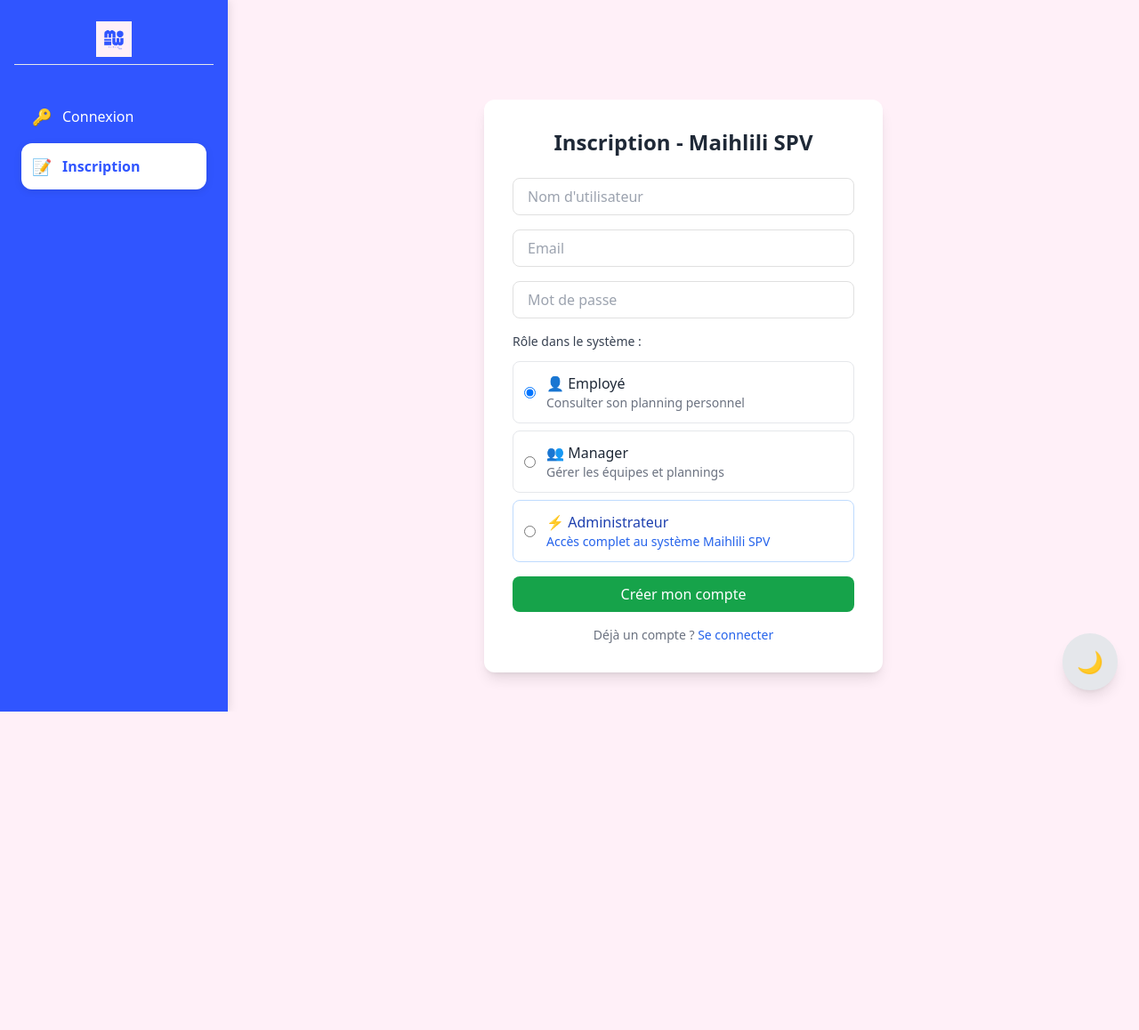
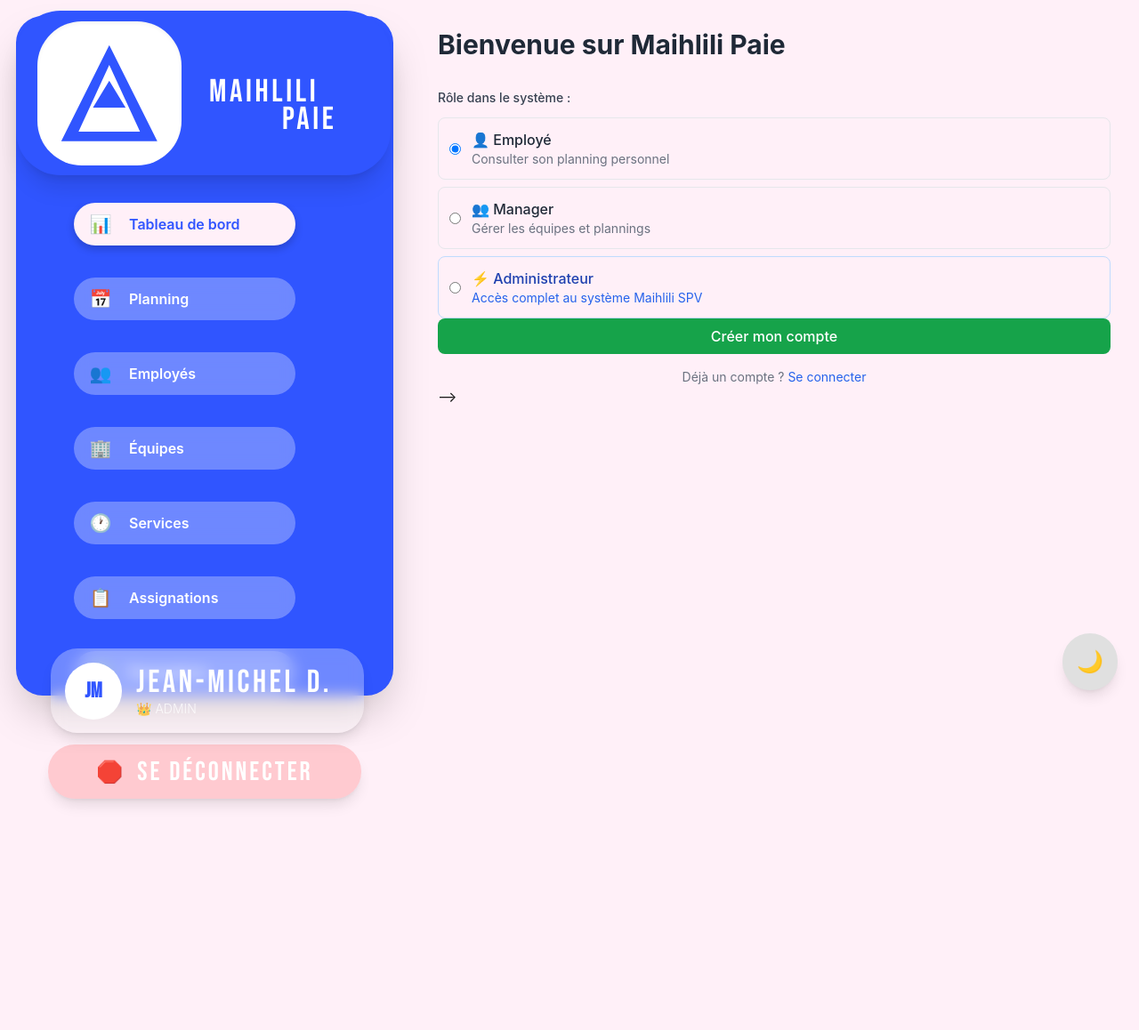
Before and after one commit to filet0fish09/Maihlili.Paie, a Flask app: page /register in a window 1280 px wide. Shown: the whole page at 89% size. Before the commit the page ends 800 px from the top, so only its background shows below. Run offline with Flask 3, Linux system fonts and the light colour scheme; some libraries are stand-ins or nearby versions.

Commit message:
Revise base.html for enhanced styling and theme toggle
Updated the base HTML template to include new styles, theme management, and improved layout for the Maihlili application.

```diff
--- a/templates/base.html
+++ b/templates/base.html
@@ -2,26 +2,26 @@
 <html lang="fr">
 <head>
   <meta charset="UTF-8">
-  <title>Maihlili Paie</title>
+  <title>Maihlili Paie - Base de l'Application</title>
   <meta name="viewport" content="width=device-width, initial-scale=1.0">
   <script src="https://cdn.tailwindcss.com"></script>
+  <!-- Importation de la police Bebas Neue (obligatoire pour le rendu exact) -->
+  <link href="https://fonts.googleapis.com/css2?family=Bebas+Neue&display=swap" rel="stylesheet">
+
   <script>
+    // Configuration Tailwind pour utiliser les couleurs Maihlili
     tailwind.config = {
       theme: {
         extend: {
           colors: {
+            // NOTE: Ces couleurs sont maintenant principalement gérées par les variables CSS pour le thème
             'maihlili': {
-              500: '#3055ff', // Le Bleu Vif d'accentuation
+              500: '#3055ff', // Bleu Vif Principal
               600: '#2A4CE5',
               700: '#2343CC',
               300: '#8C8FFF',
             },
-            // Couleurs spécifiques FIGMA
-            'fond-clair': '#FFF0F8', // Body clair (Rose)
-            'sidebar-clair': '#3055FF', // Sidebar claire (Bleu Vif)
-            'fond-sombre': '#1B1B1B', // Body sombre (Gris très foncé)
-            'sidebar-sombre': '#282828', // Sidebar sombre (Gris foncé)
-            'carte-sombre': '#363636', // Carte/Panneau sombre
+            'maihlili-rose': '#FFF0F8', // Rose clair pour l'actif/fond clair
           }
         }
       }
@@ -32,40 +32,42 @@
     /* DÉFINITION DES COULEURS VIA LES VARIABLES CSS (COPIE CONFORME FIGMA)                              */
     /* -------------------------------------------------------------------------------------------------- */
     :root {
-      /* Couleurs Claires (PAGE 2) */
+      /* Couleurs Claires */
       --color-bg-light: #FFF0F8;
       --color-sidebar-bg-light: #3055FF;
       --color-card-bg-light: #FFFFFF;
       --color-text-light: #181818;
-      --color-text-subtle-light: #6B7280;
       --color-border-light: #E0E0E0;
 
       /* Sidebar Claires */
       --color-sidebar-text-light: #FFFFFF;
-      --color-sidebar-link-hover-light: #456BFF; /* Bleu plus clair */
-      --color-sidebar-link-active-bg-light: #FFFFFF; /* Fond Blanc pour l'actif */
-      --color-sidebar-link-active-text-light: #3055FF; /* Texte Bleu Vif pour l'actif */
+      --color-liquid-glass-bg-light: rgba(255, 255, 255, 0.3);
+      --color-liquid-glass-active-bg-light: #FFF0F8; /* Rose Maihlili pour actif */
+      --color-liquid-glass-active-text-light: #3055FF; /* Bleu Maihlili pour texte actif */
+      --color-deconnexion-bg-light: rgba(255, 50, 50, 0.2);
+      --color-deconnexion-text-light: #FFFFFF;
     }
 
     [data-theme="dark"] {
-      /* Couleurs Sombres (PAGE 4) */
+      /* Couleurs Sombres */
       --color-bg-dark: #1B1B1B;
       --color-sidebar-bg-dark: #282828;
       --color-card-bg-dark: #363636;
       --color-text-dark: #F5F5F5;
-      --color-text-subtle-dark: #A0A0A0;
       --color-border-dark: #454545;
-      --color-input-bg-dark: #454545;
 
       /* Sidebar Sombres */
       --color-sidebar-text-dark: #F5F5F5;
-      --color-sidebar-link-hover-dark: #363636; /* Gris de carte pour le hover/actif */
-      --color-sidebar-link-active-bg-dark: #363636;
-      --color-sidebar-link-active-text-dark: #F5F5F5;
+      --color-liquid-glass-bg-dark: rgba(255, 255, 255, 0.1);
+      --color-liquid-glass-active-bg-dark: #363636;
+      --color-liquid-glass-active-text-dark: #F5F5F5;
+      --color-deconnexion-bg-dark: rgba(255, 50, 50, 0.3);
+      --color-deconnexion-text-dark: #F5F5F5;
     }
 
-    /* Styles de base pour le body */
+    /* Styles de base pour le body et les cartes */
     body {
+      font-family: 'Inter', sans-serif;
       background-color: var(--color-bg-light);
       color: var(--color-text-light);
       transition: background-color 0.3s, color 0.3s;
@@ -74,22 +76,10 @@
       background-color: var(--color-bg-dark);
       color: var(--color-text-dark);
     }
-
-    /* 1. Sidebar Background & Default Text Color */
-    aside {
-        background-color: var(--color-sidebar-bg-light);
-        color: var(--color-sidebar-text-light);
-        box-shadow: 2px 0 10px rgba(0, 0, 0, 0.1);
-        transition: background-color 0.3s, color 0.3s;
+    .bebas-neue {
+      font-family: 'Bebas Neue', sans-serif;
+      line-height: 1;
     }
-
-    [data-theme="dark"] aside {
-        background-color: var(--color-sidebar-bg-dark);
-        color: var(--color-sidebar-text-dark);
-        box-shadow: 2px 0 10px rgba(0, 0, 0, 0.4);
-    }
-
-    /* 2. Cartes/Panneaux (Cards) */
     .card {
         background-color: var(--color-card-bg-light) !important;
         border: 1px solid var(--color-border-light) !important;
@@ -103,170 +93,211 @@
         box-shadow: 0 4px 12px rgba(0, 0, 0, 0.4) !important;
     }
 
-    /* 3. Navigation Links DANS LA SIDEBAR (AJUSTEMENT CRUCIAL) */
-    aside .nav-link {
-        padding: 0.75rem;
-        border-radius: 0.75rem;
-        transition: all 0.2s;
-        font-weight: 500;
-        gap: 0.75rem;
+    /* Styles spécifiques à la Sidebar */
+    aside {
+        width: 460px; /* Largeur fixe pour le design Figma */
+        background-color: transparent;
+        transition: all 0.3s;
     }
-
-    /* LIENS CLAIRS (TEXTE BLANC PAR DEFAUT) */
-    aside .nav-link:not(.active) {
-        color: var(--color-sidebar-text-light) !important;
+    #sidebar-background {
+        background-color: var(--color-sidebar-bg-light);
+        transition: background-color 0.3s;
     }
-    aside .nav-link:not(.active):hover {
-        background-color: var(--color-sidebar-link-hover-light) !important;
+    [data-theme="dark"] #sidebar-background {
+        background-color: var(--color-sidebar-bg-dark);
     }
-
-    /* CLAIR: ACTIF */
-    aside .nav-link.active {
-        background-color: var(--color-sidebar-link-active-bg-light) !important; /* Blanc */
-        color: var(--color-sidebar-link-active-text-light) !important; /* Bleu Vif */
-        font-weight: 600;
-        box-shadow: 0 2px 8px rgba(0, 0, 0, 0.1);
+    .liquid-glass {
+        backdrop-filter: blur(8px);
+        -webkit-backdrop-filter: blur(8px);
+        background-color: var(--color-liquid-glass-bg-light);
+        color: var(--color-sidebar-text-light);
+        transition: all 0.3s;
     }
-
-    /* LIENS SOMBRE (TEXTE BLANC PAR DEFAUT) */
-    [data-theme="dark"] aside .nav-link:not(.active) {
-        color: var(--color-sidebar-text-dark) !important;
+    .liquid-glass:hover:not(.active) {
+        background-color: rgba(255, 255, 255, 0.45);
     }
-    [data-theme="dark"] aside .nav-link:not(.active):hover {
-        background-color: rgba(255, 255, 255, 0.1) !important; /* Léger hover semi-transparent */
+    [data-theme="dark"] .liquid-glass {
+        background-color: var(--color-liquid-glass-bg-dark);
+        color: var(--color-sidebar-text-dark);
     }
-
-    /* SOMBRE: ACTIF */
-    [data-theme="dark"] aside .nav-link.active {
-        background-color: var(--color-sidebar-link-active-bg-dark) !important; /* Gris carte */
-        color: var(--color-sidebar-link-active-text-dark) !important; /* Blanc */
-        font-weight: 600;
+    [data-theme="dark"] .liquid-glass:hover:not(.active) {
+        background-color: rgba(255, 255, 255, 0.15);
+    }
+    .liquid-glass.active {
+        background-color: var(--color-liquid-glass-active-bg-light) !important;
+        color: var(--color-liquid-glass-active-text-light) !important;
+        font-weight: 700;
+        box-shadow: 0 4px 10px rgba(0, 0, 0, 0.2);
+    }
+    [data-theme="dark"] .liquid-glass.active {
+        background-color: var(--color-liquid-glass-active-bg-dark) !important;
+        color: var(--color-liquid-glass-active-text-dark) !important;
         box-shadow: none;
     }
-
-    /* 4. Gestion des couleurs de texte et bordures pour le mode sombre */
-    [data-theme="dark"] .text-gray-800 { color: var(--color-text-dark) !important; }
-    [data-theme="dark"] .text-gray-500 { color: var(--color-text-subtle-dark) !important; }
-    [data-theme="dark"] .border-gray-200,
-    [data-theme="dark"] .border-t { border-color: var(--color-border-dark) !important; }
-
-    /* Assure la visibilité du texte dans la carte du profil */
-    [data-theme="dark"] .user-profile .text-gray-800 { color: var(--color-text-dark) !important; }
-    [data-theme="dark"] .user-profile .text-gray-500 { color: var(--color-text-subtle-dark) !important; }
-
-    /* Input styles (pour login.html et autres formulaires) */
-    input, select, textarea {
-      background-color: var(--color-card-bg-light);
-      border-color: var(--color-border-light);
-      color: var(--color-text-light);
-      transition: background-color 0.3s, border-color 0.3s, color 0.3s;
+    #logout-link {
+        background-color: var(--color-deconnexion-bg-light);
+        color: var(--color-deconnexion-text-light);
     }
-    [data-theme="dark"] input,
-    [data-theme="dark"] select,
-    [data-theme="dark"] textarea {
-      background-color: var(--color-input-bg-dark) !important;
-      border-color: var(--color-border-dark) !important;
-      color: var(--color-text-dark) !important;
+    #logout-link:hover {
+        background-color: rgba(255, 50, 50, 0.35);
+    }
+    [data-theme="dark"] #logout-link {
+        background-color: var(--color-deconnexion-bg-dark);
+        color: var(--color-deconnexion-text-dark);
+    }
+    [data-theme="dark"] #logout-link:hover {
+        background-color: rgba(255, 50, 50, 0.4);
+    }
+    .theme-toggle {
+        background-color: #E0E0E0;
+        color: #181818;
+        transition: all 0.3s;
+    }
+    [data-theme="dark"] .theme-toggle {
+        background-color: #3055ff;
+        color: white;
     }
   </style>
-  <link href="https://cdn.jsdelivr.net/npm/fullcalendar@6.1.7/main.min.css" rel="stylesheet">
 </head>
 <body class="flex min-h-screen" data-theme="light">
 
-  <aside class="w-64 min-h-screen flex flex-col p-4">
+  <!-- BLOCK_SIDEBAR -->
+  <aside class="w-[460px] min-h-screen relative p-0">
 
-    <div class="p-2 border-b border-gray-200 mb-6">
-      <div class="flex items-center justify-center">
-        <a href="{{ url_for('index') }}" class="flex items-center space-x-2">
-          <img src="{{ url_for('static', filename='images/maihlili-logo-light.png') }}" alt="Logo Maihlili" class="h-10">
-        </a>
+    <!-- Rectangle Principal de la Sidebar (Le grand fond) -->
+    <div id="sidebar-background"
+         class="absolute inset-0 m-[18px] rounded-[30px] shadow-2xl">
+    </div>
+
+    <!-- LOGO MAIHLILI (X:18, Y:12, W:421, H:185, Radius: 50) -->
+    <div class="absolute top-[12px] left-[18px] w-[421px] h-[185px] bg-maihlili-500 rounded-[50px] flex items-center shadow-xl p-6">
+
+        <!-- Logo (X:30, Y:24, W:162, H:162, Radius: 50) -->
+        <div class="w-[162px] h-[162px] bg-white rounded-[50px] shadow-inner flex items-center justify-center relative">
+            <!-- Simuler le logo M -->
+            <svg class="text-maihlili-500" width="80%" height="80%" viewBox="0 0 24 24" fill="currentColor" xmlns="http://www.w3.org/2000/svg">
+                <path d="M12 2L2 22h20L12 2zm0 4.1L18.4 20H5.6L12 6.1zm0 3.3L8.6 15h6.8L12 9.4z"/>
+            </svg>
+        </div>
+
+        <!-- Texte Maihlili & Paie -->
+        <div class="ml-4">
+            <p class="bebas-neue text-6xl text-white tracking-widest leading-none"
+               style="font-size: 36px; position: absolute; left: 217px; top: 74px;">
+               Maihlili
+            </p>
+            <p class="bebas-neue text-6xl text-white tracking-widest leading-none"
+               style="font-size: 36px; position: absolute; left: 299px; top: 105px;">
+               Paie
+            </p>
         </div>
     </div>
 
-    <nav class="flex-1 p-2 space-y-1">
-      {% if current_user.is_authenticated %}
-        <a href="{{ url_for('index') if current_user.is_manager else url_for('employee_dashboard') }}"
-           class="nav-link flex items-center font-medium">
-           <span class="text-lg">📊</span> Tableau de bord
-        </a>
-         {% if current_user.is_manager %}
-          <a href="{{ url_for('planning') }}"
-             class="nav-link flex items-center font-medium">
-            <span class="text-lg">📅</span> Planning
+    <!-- NAVIGATION, PROFIL, ET DÉCONNEXION (Conteneur interne pour le positionnement relatif) -->
+    <div class="absolute top-[228px] left-[18px] w-[421px] h-[930px] p-0 space-y-0 overflow-hidden">
+
+        <!-- Liens du Menu (W:249, H:48, Séparés par 36px) -->
+        <nav class="absolute top-[0px] left-[65px] w-auto">
+            <div class="space-y-[36px]">
+                <!-- Lien Actif (Tableau de bord) -->
+                <a href="#" class="liquid-glass active w-[249px] h-[48px] rounded-[30px] flex items-center justify-start p-2.5 gap-3 cursor-pointer shadow-md">
+                   <span class="w-10 h-10 flex items-center justify-center text-xl">📊</span>
+                   <span class="text-base font-semibold">Tableau de bord</span>
                 </a>
 
-          <a href="{{ url_for('show_employees') }}"
-             class="nav-link flex items-center font-medium">
-            <span class="text-lg">👥</span> Employés
+                <!-- Autres Liens Inactifs -->
+                <a href="#" class="liquid-glass w-[249px] h-[48px] rounded-[30px] flex items-center justify-start p-2.5 gap-3 cursor-pointer">
+                    <span class="w-10 h-10 flex items-center justify-center text-xl">📅</span>
+                    <span class="text-base font-semibold">Planning</span>
                 </a>
-          <a href="{{ url_for('manage_teams') }}"
-             class="nav-link flex items-center font-medium">
-            <span class="text-lg">🏢</span> Équipes
+                <a href="#" class="liquid-glass w-[249px] h-[48px] rounded-[30px] flex items-center justify-start p-2.5 gap-3 cursor-pointer">
+                    <span class="w-10 h-10 flex items-center justify-center text-xl">👥</span>
+                    <span class="text-base font-semibold">Employés</span>
                 </a>
-          <a href="{{ url_for('show_shifts') }}"
-             class="nav-link flex items-center font-medium">
-            <span class="text-lg">🕐</span> Services
+                <a href="#" class="liquid-glass w-[249px] h-[48px] rounded-[30px] flex items-center justify-start p-2.5 gap-3 cursor-pointer">
+                    <span class="w-10 h-10 flex items-center justify-center text-xl">🏢</span>
+                    <span class="text-base font-semibold">Équipes</span>
                 </a>
-          <a href="{{ url_for('assignments') }}"
-             class="nav-link flex items-center font-medium">
-            <span class="text-lg">📋</span> Assignations
+                <a href="#" class="liquid-glass w-[249px] h-[48px] rounded-[30px] flex items-center justify-start p-2.5 gap-3 cursor-pointer">
+                    <span class="w-10 h-10 flex items-center justify-center text-xl">🕐</span>
+                    <span class="text-base font-semibold">Services</span>
                 </a>
-        {% endif %}
-        <a href="{{ url_for('settings') }}"
-           class="nav-link flex items-center font-medium">
-          <span class="text-lg">⚙️</span> Paramètres
+                <a href="#" class="liquid-glass w-[249px] h-[48px] rounded-[30px] flex items-center justify-start p-2.5 gap-3 cursor-pointer">
+                    <span class="w-10 h-10 flex items-center justify-center text-xl">📋</span>
+                    <span class="text-base font-semibold">Assignations</span>
                 </a>
-      {% else %}
-        <a href="{{ url_for('login') }}"
-           class="nav-link flex items-center font-medium">
-          <span class="text-lg">🔑</span> Connexion
+                <a href="#" class="liquid-glass w-[249px] h-[48px] rounded-[30px] flex items-center justify-start p-2.5 gap-3 cursor-pointer">
+                    <span class="w-10 h-10 flex items-center justify-center text-xl">⚙️</span>
+                    <span class="text-base font-semibold">Paramètres</span>
                 </a>
-        <a href="{{ url_for('register') }}"
-           class="nav-link flex items-center font-medium">
-          <span class="text-lg">📝</span> Inscription
-        </a>
-      {% endif %}
+            </div>
         </nav>
 
-    {% if current_user.is_authenticated %}
-    <div class="p-2 border-t border-gray-200 mt-auto">
-      <div class="user-profile flex items-center gap-3 p-3 rounded-xl card">
-        <div class="w-10 h-10 bg-maihlili-500 rounded-full flex items-center justify-center text-white text-sm font-bold">
-          {{ current_user.username[0].upper() }}
+        <!-- Profil Utilisateur (X:57, Y:729 (relatif à la page), W:352, H:95, Radius: 30) -->
+        <div class="liquid-glass absolute top-[501px] left-[39px] w-[352px] h-[95px] rounded-[30px] flex items-center p-4 gap-4 shadow-lg">
+            <!-- Avatar -->
+            <div class="w-16 h-16 bg-white rounded-full flex items-center justify-center text-maihlili-500 text-2xl font-bold bebas-neue">
+              JM
             </div>
-        <div class="flex-1">
-          <p class="text-sm font-semibold text-gray-800">{{ current_user.username }}</p>
-          <p class="text-xs text-gray-500">
-            {% if current_user.is_admin %}⚡ Administrateur
-            {% elif current_user.is_manager %}👑 Manager
-            {% else %}👤 Employé{% endif %}
+            <div class="flex flex-col justify-center">
+              <p class="bebas-neue text-2xl tracking-widest leading-none text-white" style="font-size: 36px;">
+                JEAN-MICHEL D.
+              </p>
+              <!-- Rôle -->
+              <p class="text-sm font-light leading-none mt-1 text-white opacity-80">
+                👑 ADMIN
               </p>
             </div>
         </div>
-      <a href="{{ url_for('logout') }}"
-         class="nav-link flex items-center p-2 rounded-lg text-sm mt-3 font-medium">
-        <span class="text-base">🚪</span> Déconnexion
+
+        <!-- Déconnexion (X:54, Y:837 (relatif à la page), W:352, H:61, Radius: 30, Rouge) -->
+        <a id="logout-link" href="#" class="absolute top-[609px] left-[36px] w-[352px] h-[61px] rounded-[30px] flex items-center justify-center gap-4 cursor-pointer shadow-lg">
+            <span class="text-2xl">🛑</span>
+            <span class="bebas-neue text-3xl tracking-widest">SE DÉCONNECTER</span>
         </a>
+
     </div>
-    {% endif %}
   </aside>
+  <!-- END_BLOCK_SIDEBAR -->
 
+  <!-- BLOCK_MAIN_CONTENT_AREA -->
   <main class="flex-1 p-8">
-    {% with messages = get_flashed_messages(with_categories=true) %}
-      {% if messages %}
-        <div class="mb-6 space-y-3">
-            {% for category, message in messages %}
-                <div class="flash-message border-l-4 border-maihlili-500 p-4 rounded-xl shadow-sm card" role="alert">
-                    <p class="font-medium text-maihlili-700">{{ message }}</p>
+    <div class="max-w-7xl mx-auto">
+        <!-- Contenu par défaut pour la démo -->
+        <h1 class="text-3xl font-bold text-gray-800 mb-8">Bienvenue sur Maihlili Paie</h1>
+
+        <!-- Ce bloc sera remplacé par le contenu de vos pages spécifiques (Planning, Employés, etc.) -->
+        <!-- {% block content %} -->
+        <div class="p-6 card">
+            <h3 class="text-xl font-semibold text-gray-800 mb-4">Début du Contenu de la Page</h3>
+            <p class="text-gray-500">
+                Ceci est la zone principale de l'application. Elle s'adapte automatiquement à la largeur restante.
+                Vous pouvez commencer à y insérer vos composants spécifiques.
+            </p>
+
+            <div class="grid grid-cols-1 md:grid-cols-3 gap-6 mt-6">
+                <div class="card p-4 border-l-4 border-maihlili-500">
+                    <p class="text-lg font-bold text-maihlili-500">Thème Actif</p>
+                    <p class="text-sm text-gray-500">Mode Clair ou Sombre basé sur le bouton en bas.</p>
                 </div>
-            {% endfor %}
+                <div class="card p-4">
+                    <p class="text-lg font-bold">Design Figma</p>
+                    <p class="text-sm text-gray-500">La sidebar correspond désormais aux dimensions exactes.</p>
                 </div>
-      {% endif %}
-    {% endwith %}
-    {% block content %}{% endblock %}
+                <div class="card p-4">
+                    <p class="text-lg font-bold">Liquid Glass</p>
+                    <p class="text-sm text-gray-500">L'effet flou est appliqué aux menus et au profil.</p>
+                </div>
+            </div>
+        </div>
+        <!-- {% endblock content %} -->
+
+    </div>
   </main>
+  <!-- END_BLOCK_MAIN_CONTENT_AREA -->
 
-  <button class="theme-toggle fixed bottom-6 right-6 p-4 rounded-full text-2xl cursor-pointer shadow-lg z-50 transition-all duration-300 ease-in-out" id="themeToggle">
+  <!-- Theme Toggle Button -->
+  <button class="theme-toggle fixed bottom-6 right-6 p-4 rounded-full text-2xl cursor-pointer shadow-lg z-50" id="themeToggle">
     🌙
   </button>
 
@@ -274,7 +305,7 @@
     const themeToggle = document.getElementById('themeToggle');
     const body = document.body;
 
-    // Récupérer le thème sauvegardé, par défaut 'light'
+    // Initialisation du thème
     const savedTheme = localStorage.getItem('maihlili-theme') || 'light';
     body.setAttribute('data-theme', savedTheme);
     updateThemeToggle(savedTheme);
@@ -282,7 +313,6 @@
     function toggleTheme() {
       const currentTheme = body.getAttribute('data-theme');
       const newTheme = currentTheme === 'light' ? 'dark' : 'light';
-
       body.setAttribute('data-theme', newTheme);
       localStorage.setItem('maihlili-theme', newTheme);
       updateThemeToggle(newTheme);
@@ -292,29 +322,32 @@
       if (theme === 'light') {
         themeToggle.textContent = '🌙';
         themeToggle.title = 'Passer en mode sombre';
-        // Style du bouton en mode clair
-        themeToggle.className = 'theme-toggle fixed bottom-6 right-6 p-4 rounded-full text-2xl cursor-pointer shadow-lg z-50 transition-all duration-300 ease-in-out bg-gray-200 text-gray-800 hover:bg-gray-300';
       } else {
         themeToggle.textContent = '☀️';
         themeToggle.title = 'Passer en mode clair';
-        // Style du bouton en mode sombre (couleur Maihlili)
-        themeToggle.className = 'theme-toggle fixed bottom-6 right-6 p-4 rounded-full text-2xl cursor-pointer shadow-lg z-50 transition-all duration-300 ease-in-out bg-maihlili-500 text-white hover:bg-maihlili-600';
       }
+      // Les classes Tailwind dans le style CSS gèrent le fond/couleur du bouton
     }
 
     themeToggle.addEventListener('click', toggleTheme);
 
     document.addEventListener('DOMContentLoaded', function() {
-      const currentPath = window.location.pathname;
-      const navLinks = document.querySelectorAll('.nav-link');
+      // Logique pour gérer le lien actif
+      const navLinks = document.querySelectorAll('.liquid-glass');
+      if (navLinks.length > 0) {
+        // Active le premier lien par défaut
+        const activeLink = navLinks[0];
+        if (!activeLink.classList.contains('active')) {
+            activeLink.classList.add('active');
+        }
 
-      navLinks.forEach(link => {
-        link.classList.remove('active');
-
-        if (link.getAttribute('href') === currentPath) {
-          link.classList.add('active');
+        // Gérer le clic pour changer l'état actif
+        navLinks.forEach(link => link.addEventListener('click', function(e) {
+            e.preventDefault();
+            navLinks.forEach(l => l.classList.remove('active'));
+            this.classList.add('active');
+        }));
       }
-      });
     });
   </script>
 </body>
```
Lines whose indentation alone changed are shown as unchanged.
